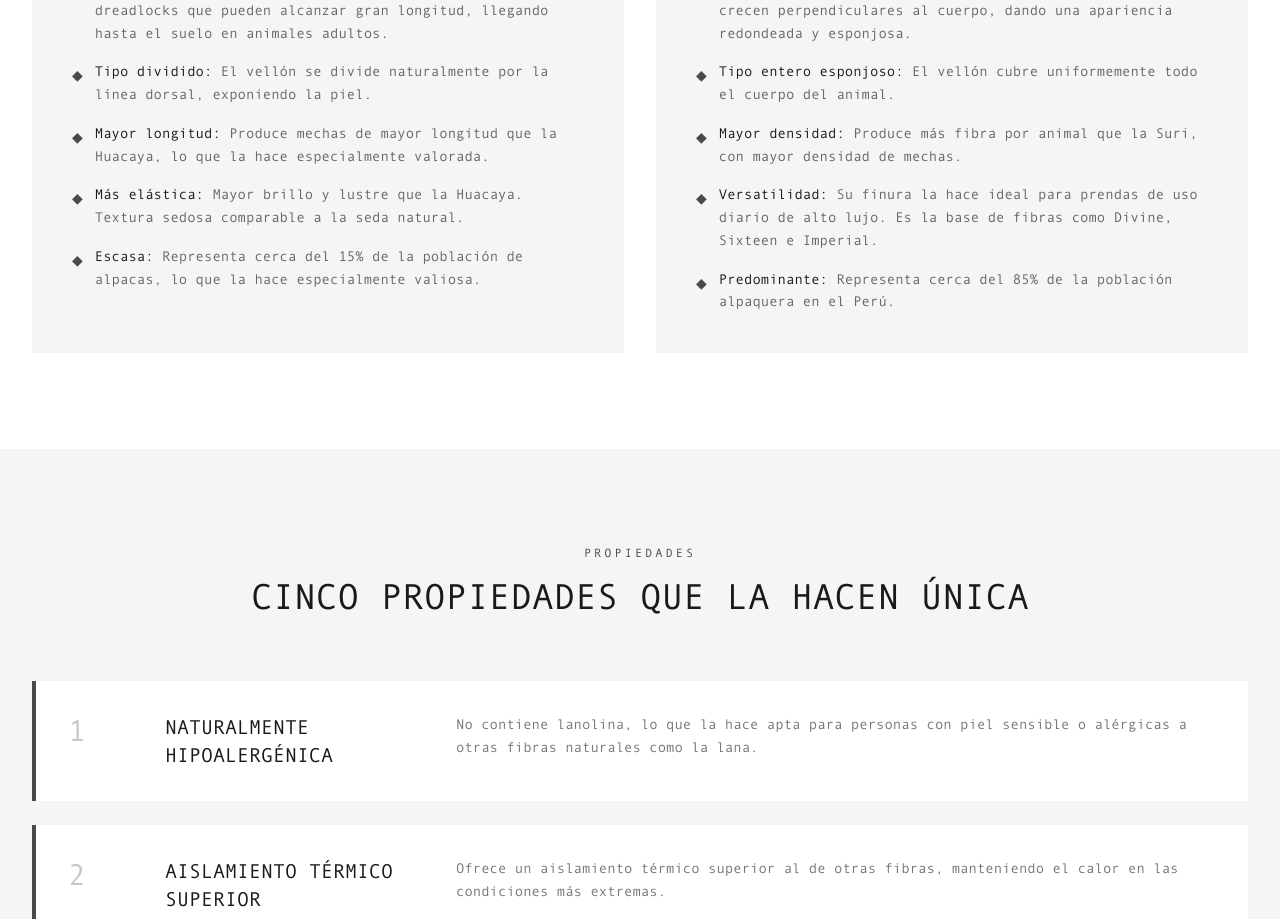
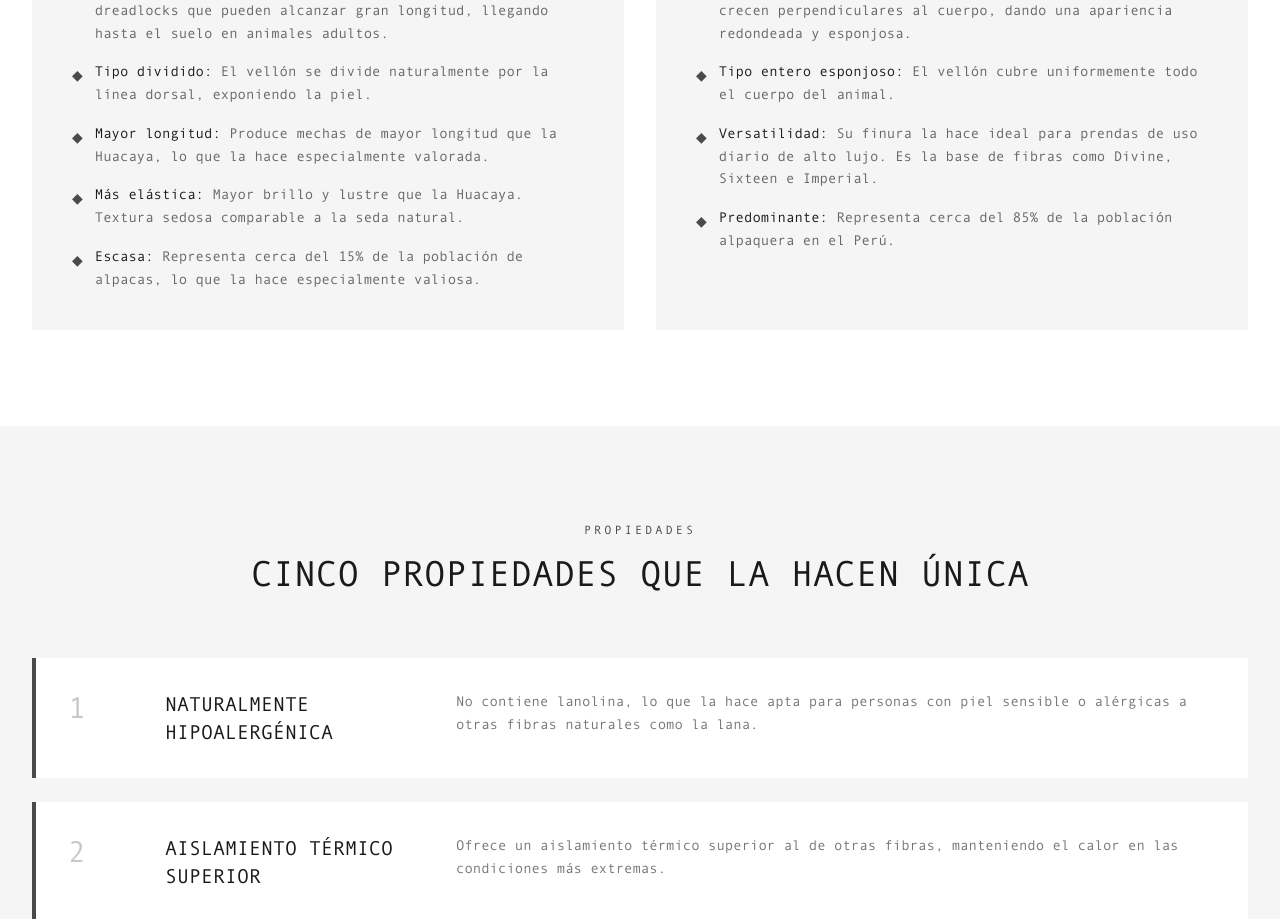
Before and after one commit to jpfernandezcenteno-max/Pacomarca, a Next.js app: page /conocimiento/alpaca in a window 1280 px wide. Shown: the part 1920-2839 px from the top of the page. Built offline with nearby package versions, Linux system fonts and the light colour scheme; a web font is replaced by a local one.

Commit message:
Alpaca: quitar punto 'Mayor densidad' en Huacaya
Co-Authored-By: Claude Opus 4.8 <noreply@anthropic.com>

```diff
--- a/app/conocimiento/alpaca/page.tsx
+++ b/app/conocimiento/alpaca/page.tsx
@@ -151,10 +151,6 @@ export default function AlpacaPage() {
                   </div>
                   <div className="flex gap-3">
                     <span className="text-gold mt-1">◆</span>
-                    <p><strong className="text-ink font-medium">Mayor densidad:</strong> Produce más fibra por animal que la Suri, con mayor densidad de mechas.</p>
-                  </div>
-                  <div className="flex gap-3">
-                    <span className="text-gold mt-1">◆</span>
                     <p><strong className="text-ink font-medium">Versatilidad:</strong> Su finura la hace ideal para prendas de uso diario de alto lujo. Es la base de fibras como Divine, Sixteen e Imperial.</p>
                   </div>
                   <div className="flex gap-3">
```
